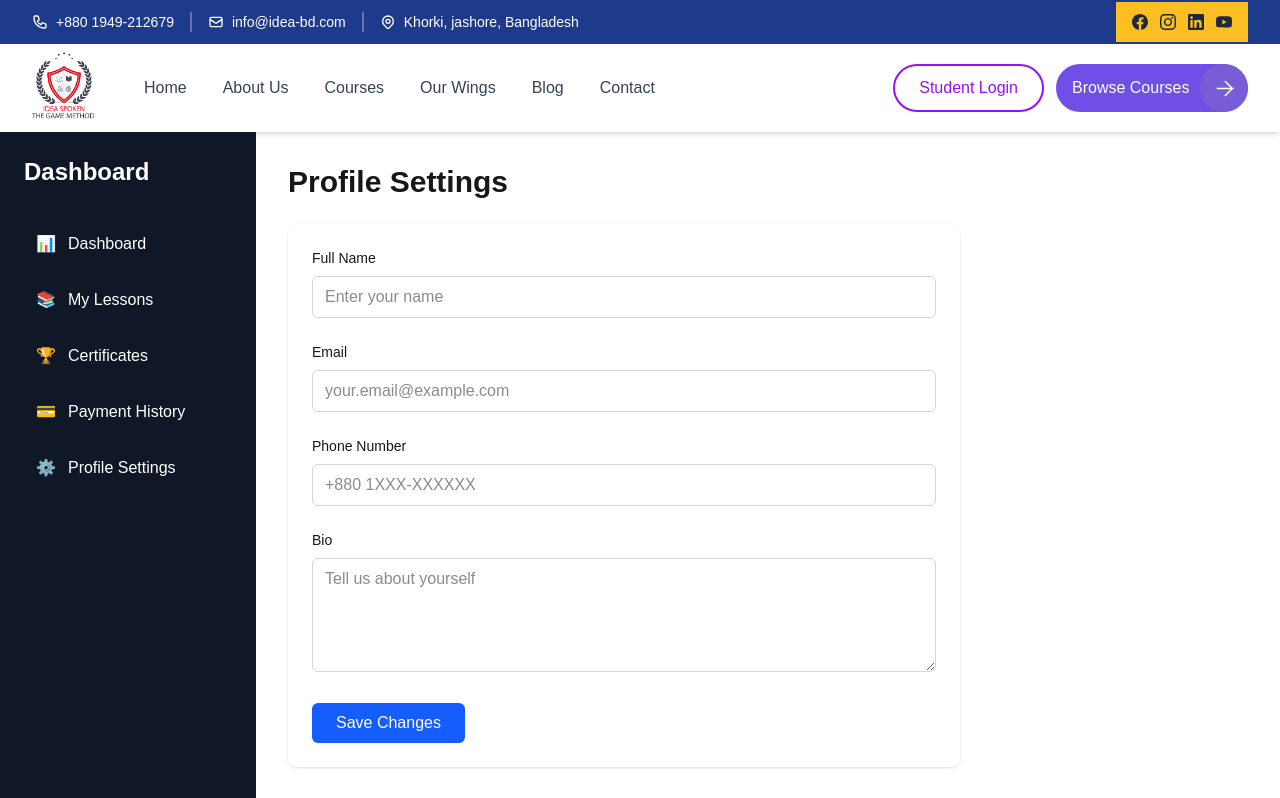
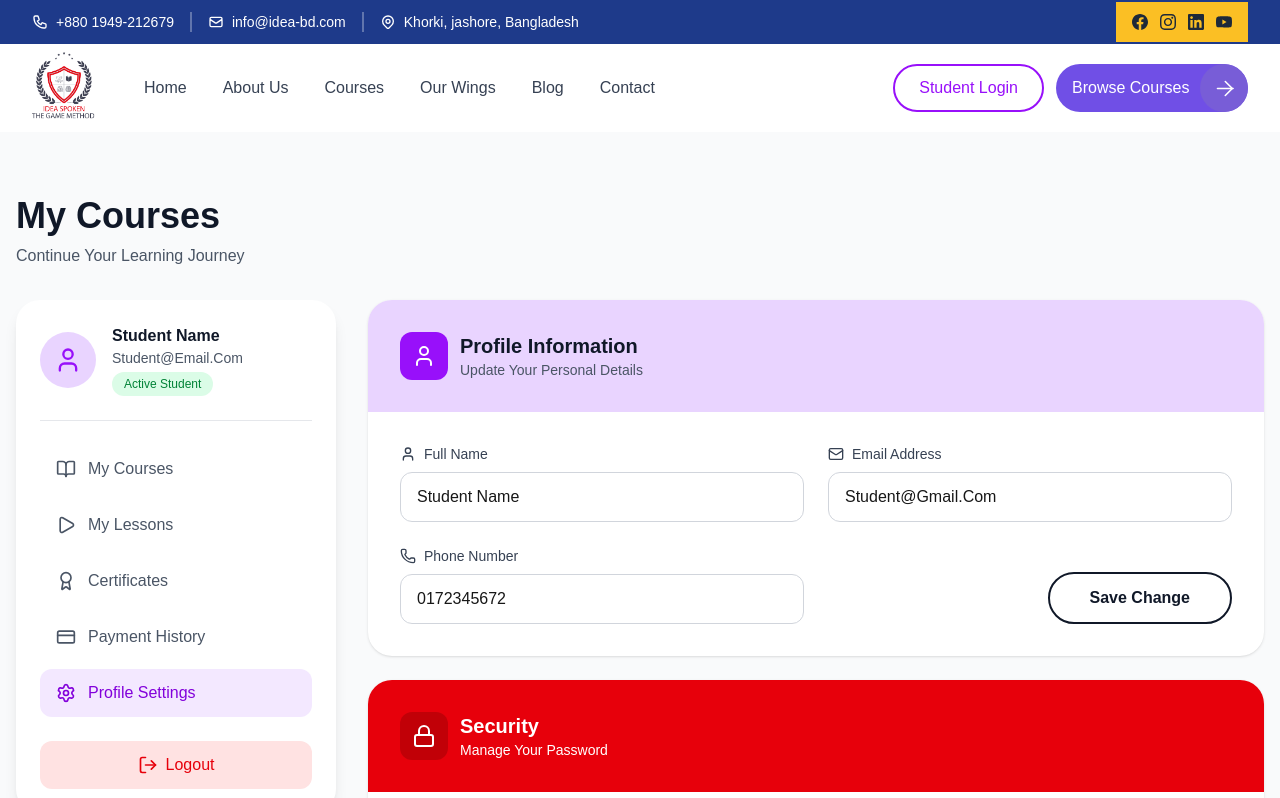
Before and after one commit to sabbir-tanvir/Idea-Spoken, a Next.js app: page /dashboard/profile-settings in a window 1280 px wide. Shown: the top 798 px of the page. Built offline with nearby package versions, Linux system fonts and the light colour scheme.

Commit message:
course dashboard

```diff
--- a/src/app/dashboard/page.tsx
+++ b/src/app/dashboard/page.tsx
@@ -2,25 +2,41 @@ import DashboardSidebar from '@/components/DashboardSidebar';
 
 export default function DashboardPage() {
   return (
-    <div className="flex min-h-screen">
-      <DashboardSidebar />
-      <main className="flex-1 p-8">
-        <h1 className="text-3xl font-bold mb-6">My Courses Dashboard</h1>
-        <div className="grid grid-cols-1 md:grid-cols-2 lg:grid-cols-3 gap-6">
-          <div className="p-6 bg-white rounded-lg shadow">
-            <h3 className="text-xl font-semibold mb-2">Enrolled Courses</h3>
-            <p className="text-3xl font-bold text-blue-600">5</p>
+    <div className="min-h-screen bg-gray-50 py-16">
+      <div className="container mx-auto px-4">
+        <div className="mb-8">
+          <h1 className="text-3xl md:text-4xl font-bold text-gray-900 mb-2">My Courses</h1>
+          <p className="text-gray-600">Continue Your Learning Journey</p>
+        </div>
+        <div className="flex flex-col lg:flex-row gap-8">
+          {/* Sidebar */}
+          <div className="lg:w-80 flex-shrink-0">
+            <DashboardSidebar />
           </div>
-          <div className="p-6 bg-white rounded-lg shadow">
-            <h3 className="text-xl font-semibold mb-2">Completed Lessons</h3>
-            <p className="text-3xl font-bold text-green-600">24</p>
-          </div>
-          <div className="p-6 bg-white rounded-lg shadow">
-            <h3 className="text-xl font-semibold mb-2">Certificates</h3>
-            <p className="text-3xl font-bold text-purple-600">2</p>
-          </div>
+
+          {/* Main Content */}
+          <main className="flex-1">
+            {/* Header */}
+
+
+            {/* Stats Cards */}
+            <div className="grid grid-cols-1 md:grid-cols-2 lg:grid-cols-3 gap-6">
+              <div className="p-6 bg-white rounded-2xl shadow-sm">
+                <h3 className="text-lg font-semibold mb-2 text-gray-700">Enrolled Courses</h3>
+                <p className="text-4xl font-bold text-blue-600">5</p>
+              </div>
+              <div className="p-6 bg-white rounded-2xl shadow-sm">
+                <h3 className="text-lg font-semibold mb-2 text-gray-700">Completed Lessons</h3>
+                <p className="text-4xl font-bold text-green-600">24</p>
+              </div>
+              <div className="p-6 bg-white rounded-2xl shadow-sm">
+                <h3 className="text-lg font-semibold mb-2 text-gray-700">Certificates</h3>
+                <p className="text-4xl font-bold text-purple-600">2</p>
+              </div>
+            </div>
+          </main>
         </div>
-      </main>
+      </div>
     </div>
   );
 }
--- a/src/app/dashboard/profile-settings/page.tsx
+++ b/src/app/dashboard/profile-settings/page.tsx
@@ -1,54 +1,122 @@
+"use client";
+
 import DashboardSidebar from '@/components/DashboardSidebar';
+import { User, Mail, Phone, Lock } from 'lucide-react';
 
 export default function ProfileSettingsPage() {
   return (
-    <div className="flex min-h-screen">
+    <div className="min-h-screen bg-gray-50 py-16">
+      <div className="container mx-auto px-4">
+        <div className="mb-8 flex flex-col justify-center lg:justify-start">
+          <h1 className="text-3xl md:text-4xl font-bold text-gray-900 mb-2">My Courses</h1>
+          <p className="text-gray-600">Continue Your Learning Journey</p>
+        </div>
+        <div className="flex flex-col lg:flex-row gap-8">
+          {/* Sidebar */}
+
+          <div className="lg:w-80 flex-shrink-0">
             <DashboardSidebar />
-      <main className="flex-1 p-8">
-        <h1 className="text-3xl font-bold mb-6">Profile Settings</h1>
-        <div className="bg-white rounded-lg shadow p-6 max-w-2xl">
-          <form className="space-y-6">
+          </div>
+
+          {/* Main Content */}
+          <main className="flex-1">
+            {/* Profile Information Card */}
+            <div className="bg-white rounded-3xl shadow-sm overflow-hidden mb-6">
+              <div className="bg-purple-200 p-8">
+                <div className="flex items-center gap-3 ">
+                  <div className="w-12 h-12 bg-purple-600 rounded-xl flex items-center justify-center">
+                    <User className="w-6 h-6 text-white" />
+                  </div>
                   <div>
-              <label className="block text-sm font-medium mb-2">Full Name</label>
+                    <h2 className="text-xl font-bold text-gray-900">Profile Information</h2>
+                    <p className="text-sm text-gray-600">Update Your Personal Details</p>
+                  </div>
+                </div>
+              </div>
+
+              <form className="space-y-6 p-8">
+                <div className="grid grid-cols-1 md:grid-cols-2 gap-6">
+                  <div>
+                    <label className="flex items-center gap-2 text-sm font-medium text-gray-700 mb-2">
+                      <User className="w-4 h-4" />
+                      Full Name
+                    </label>
                     <input
                       type="text"
-                className="w-full px-3 py-2 border border-gray-300 rounded-md"
-                placeholder="Enter your name"
+                      className="w-full px-4 py-3 border border-gray-300 rounded-xl focus:outline-none focus:ring-2 focus:ring-purple-500"
+                      placeholder="Student Name"
+                      defaultValue="Student Name"
                     />
                   </div>
                   <div>
-              <label className="block text-sm font-medium mb-2">Email</label>
+                    <label className="flex items-center gap-2 text-sm font-medium text-gray-700 mb-2">
+                      <Mail className="w-4 h-4" />
+                      Email Address
+                    </label>
                     <input
                       type="email"
-                className="w-full px-3 py-2 border border-gray-300 rounded-md"
-                placeholder="your.email@example.com"
+                      className="w-full px-4 py-3 border border-gray-300 rounded-xl focus:outline-none focus:ring-2 focus:ring-purple-500"
+                      placeholder="Student@Gmail.Com"
+                      defaultValue="Student@Gmail.Com"
                     />
                   </div>
+                </div>
+
+                <div className="grid grid-cols-1 md:grid-cols-2 gap-6">
+
                   <div>
-              <label className="block text-sm font-medium mb-2">Phone Number</label>
+                    <label className="flex items-center gap-2 text-sm font-medium text-gray-700 mb-2">
+                      <Phone className="w-4 h-4" />
+                      Phone Number
+                    </label>
                     <input
                       type="tel"
-                className="w-full px-3 py-2 border border-gray-300 rounded-md"
-                placeholder="+880 1XXX-XXXXXX"
+                      className="w-full px-4 py-3 border border-gray-300 rounded-xl focus:outline-none focus:ring-2 focus:ring-purple-500"
+                      placeholder="0172345672"
+                      defaultValue="0172345672"
                     />
                   </div>
-            <div>
-              <label className="block text-sm font-medium mb-2">Bio</label>
-              <textarea
-                className="w-full px-3 py-2 border border-gray-300 rounded-md"
-                rows={4}
-                placeholder="Tell us about yourself"
-              />
-            </div>
+
+                  <div className="flex justify-end items-end ">
                     <button
                       type="submit"
-              className="px-6 py-2 bg-blue-600 text-white rounded-md hover:bg-blue-700"
+                      className="px-10 py-3 bg-white border-2 border-gray-900 text-gray-900 rounded-full font-semibold hover:bg-gray-50 transition-colors"
                     >
-              Save Changes
+                      Save Change
                     </button>
+                  </div>
+                </div>
               </form>
+            </div>
+
+            {/* Security Card */}
+            <div className="bg-white rounded-3xl shadow-sm overflow-hidden">
+              {/* Upper Half - Purple Background */}
+              <div className="bg-red-600 p-8">
+                <div className="flex items-center gap-3">
+                  <div className="w-12 h-12 bg-red-700 rounded-xl flex items-center justify-center">
+                    <Lock className="w-6 h-6 text-white" />
+                  </div>
+                  <div>
+                    <h2 className="text-xl font-bold text-white">Security</h2>
+                    <p className="text-sm text-white  ">Manage Your Password</p>
+                  </div>
+                </div>
+              </div>
+
+              {/* Lower Half - White Background */}
+              <div className="p-8">
+                <button
+                  type="button"
+                  className="px-8 py-3 bg-white border-2 border-gray-900 text-gray-900 rounded-full font-semibold hover:bg-gray-50 transition-colors"
+                >
+                  Change Password
+                </button>
+              </div>
             </div>
           </main>
         </div>
+      </div>
+    </div>
   );
 }
--- a/src/components/DashboardSidebar.tsx
+++ b/src/components/DashboardSidebar.tsx
@@ -1,31 +1,85 @@
+"use client";
+
 import Link from 'next/link';
+import { usePathname } from 'next/navigation';
+import { BookOpen, Play, Award, CreditCard, Settings, LogOut, User } from 'lucide-react';
 
-export default function DashboardSidebar() {
+interface DashboardSidebarProps {
+  userName?: string;
+  userEmail?: string;
+  userStatus?: string;
+  onLogout?: () => void;
+}
+
+export default function DashboardSidebar({
+  userName = "Student Name",
+  userEmail = "Student@Email.Com",
+  userStatus = "Active Student",
+  onLogout
+}: DashboardSidebarProps) {
+  const pathname = usePathname();
+
   const menuItems = [
-    { href: '/dashboard', label: 'Dashboard', icon: '📊' },
-    { href: '/dashboard/lessons', label: 'My Lessons', icon: '📚' },
-    { href: '/dashboard/certificates', label: 'Certificates', icon: '🏆' },
-    { href: '/dashboard/payment-history', label: 'Payment History', icon: '💳' },
-    { href: '/dashboard/profile-settings', label: 'Profile Settings', icon: '⚙️' },
+    { href: '/dashboard', label: 'My Courses', icon: BookOpen },
+    { href: '/dashboard/lessons', label: 'My Lessons', icon: Play },
+    { href: '/dashboard/certificates', label: 'Certificates', icon: Award },
+    { href: '/dashboard/payment-history', label: 'Payment History', icon: CreditCard },
+    { href: '/dashboard/profile-settings', label: 'Profile Settings', icon: Settings },
   ];
 
+  const isActive = (href: string) => pathname === href;
+
   return (
-    <aside className="w-64 bg-gray-900 text-white min-h-screen p-6">
-      <h2 className="text-2xl font-bold mb-8">Dashboard</h2>
+    <aside className="w-80 bg-white rounded-3xl shadow-lg p-6 h-fit">
+      {/* User Profile Section */}
+      <div className="flex items-center gap-4 pb-6 border-b border-gray-200 mb-6">
+        <div className="w-14 h-14 bg-purple-200 rounded-full flex items-center justify-center flex-shrink-0">
+          <User className="w-7 h-7 text-purple-600" />
+        </div>
+        <div className="flex-1 min-w-0">
+          <h3 className="font-bold text-gray-900 truncate">{userName}</h3>
+          <p className="text-sm text-gray-600 truncate">{userEmail}</p>
+          <span className="inline-block mt-1 px-3 py-1 bg-green-100 text-green-700 text-xs font-medium rounded-full">
+            {userStatus}
+          </span>
+        </div>
+      </div>
+
+      {/* Navigation Menu */}
       <nav>
-        <ul className="space-y-2">
-          {menuItems.map((item) => (
+        <ul className="space-y-2 mb-6">
+          {menuItems.map((item) => {
+            const Icon = item.icon;
+            const active = isActive(item.href);
+
+            return (
               <li key={item.href}>
                 <Link
                   href={item.href}
-                className="flex items-center space-x-3 p-3 rounded hover:bg-gray-800 transition-colors"
+                  className={`
+                    flex items-center gap-3 px-4 py-3 rounded-xl transition-all duration-200
+                    ${active
+                      ? 'bg-purple-100 text-purple-700 font-medium'
+                      : 'text-gray-600 hover:bg-gray-50'
+                    }
+                  `}
                 >
-                <span>{item.icon}</span>
+                  <Icon className="w-5 h-5" />
                   <span>{item.label}</span>
                 </Link>
               </li>
-          ))}
+            );
+          })}
         </ul>
+
+        {/* Logout Button */}
+        <button
+          onClick={onLogout}
+          className="w-full flex items-center justify-center gap-2 px-4 py-3 bg-red-100 text-red-600 rounded-xl font-medium hover:bg-red-200 transition-colors duration-200"
+        >
+          <LogOut className="w-5 h-5" />
+          <span>Logout</span>
+        </button>
       </nav>
     </aside>
   );
```
Lines whose indentation alone changed are shown as unchanged.
